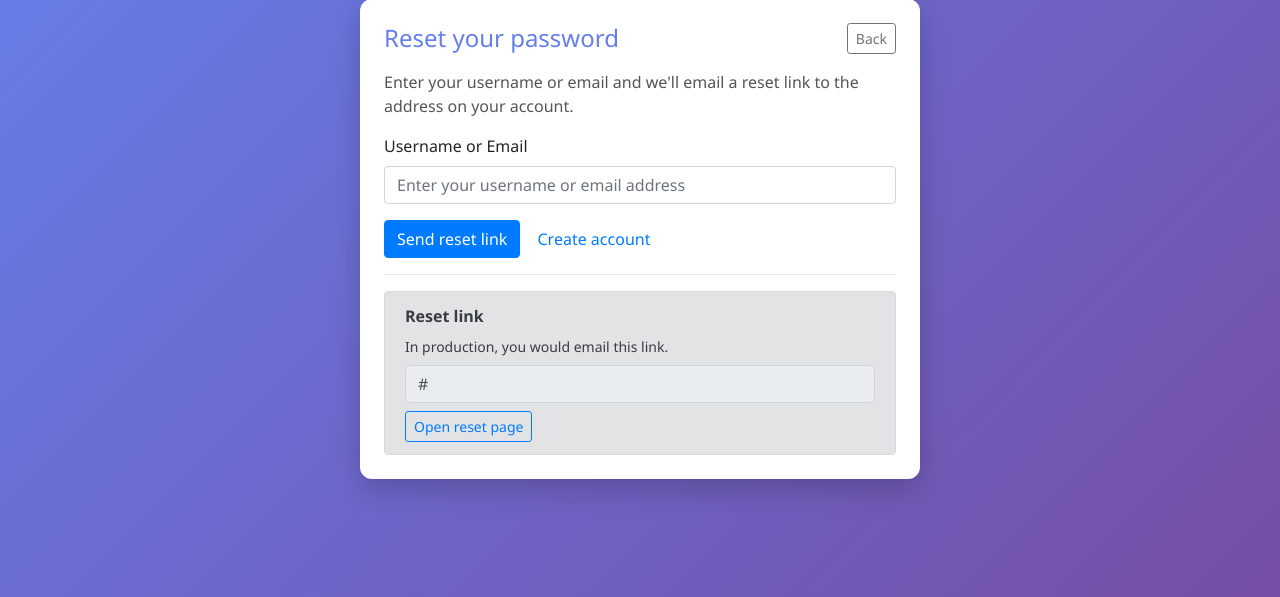
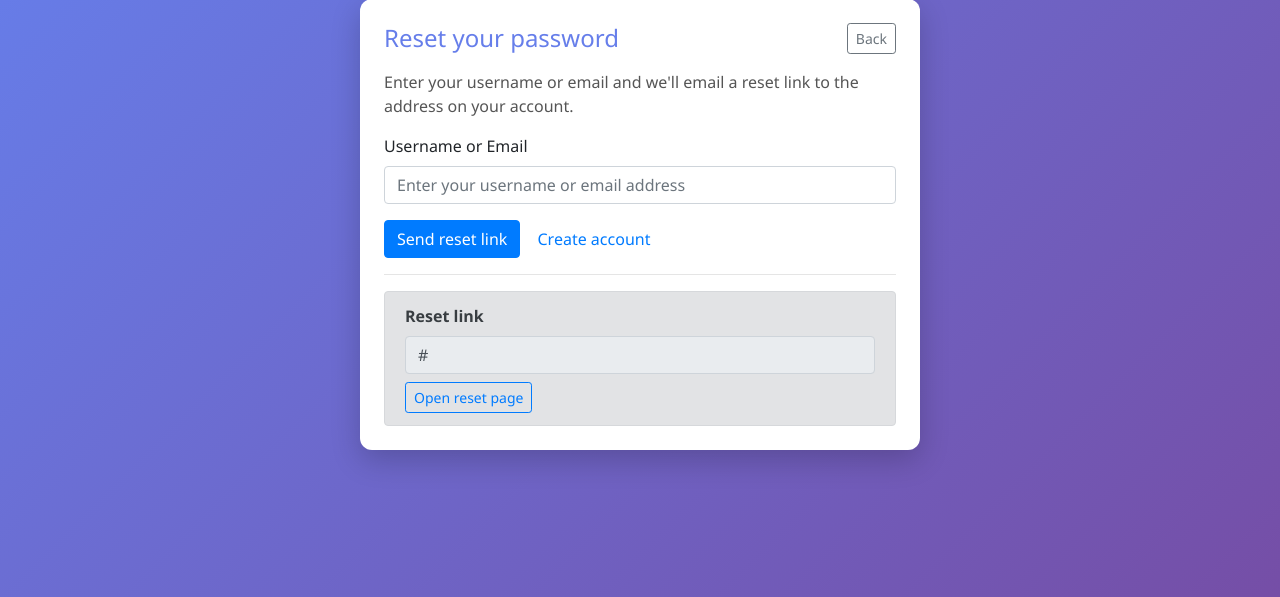
Before and after one commit to LutendoGit/battery-calculator, a Flask app: template templates/education/forgot_password.html in a window 1280 px wide. Shown: the part 81-678 px from the top of the page. Run offline with Flask 2, Linux system fonts and the light colour scheme; the template is opened without the code that fills it: most values are stand-ins (such as "Sample title", 1, 10 or a date in 2020); parts of the project's set-up code (start-up, migrations or seed data) failed here and were passed over.

Commit message:
Update forgot_password.html to remove email placeholder
Removed placeholder text indicating email link in production.

```diff
--- a/templates/education/forgot_password.html
+++ b/templates/education/forgot_password.html
@@ -56,7 +56,7 @@
           <hr>
           <div class="alert alert-secondary mb-0">
             <div class="font-weight-bold mb-2">Reset link</div>
-            <div class="small">In production, you would email this link.</div>
+            <div class="small"> </div>
             <div class="mt-2">
               <input class="form-control" value="{{ reset_url }}" readonly>
             </div>
```
